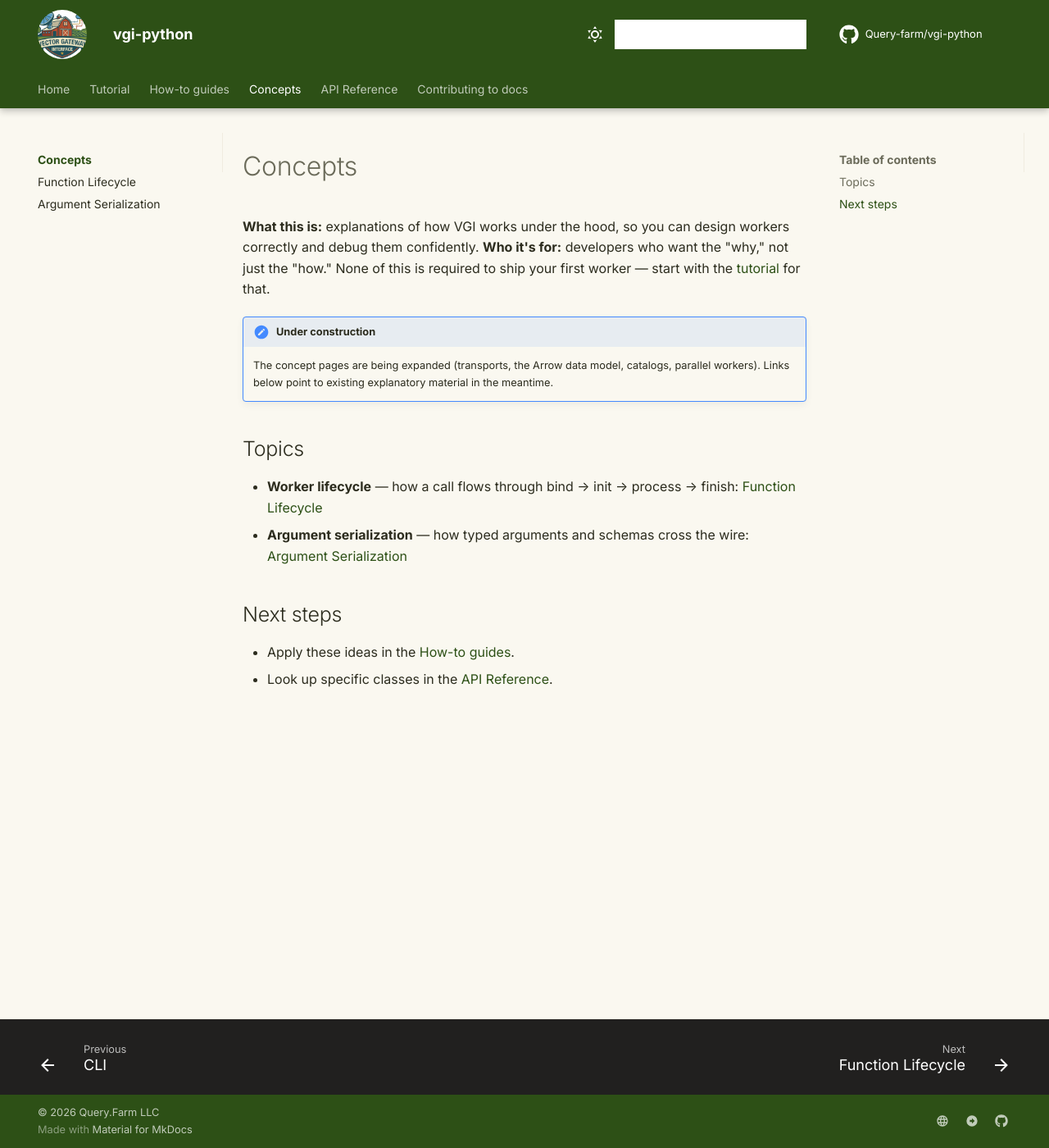
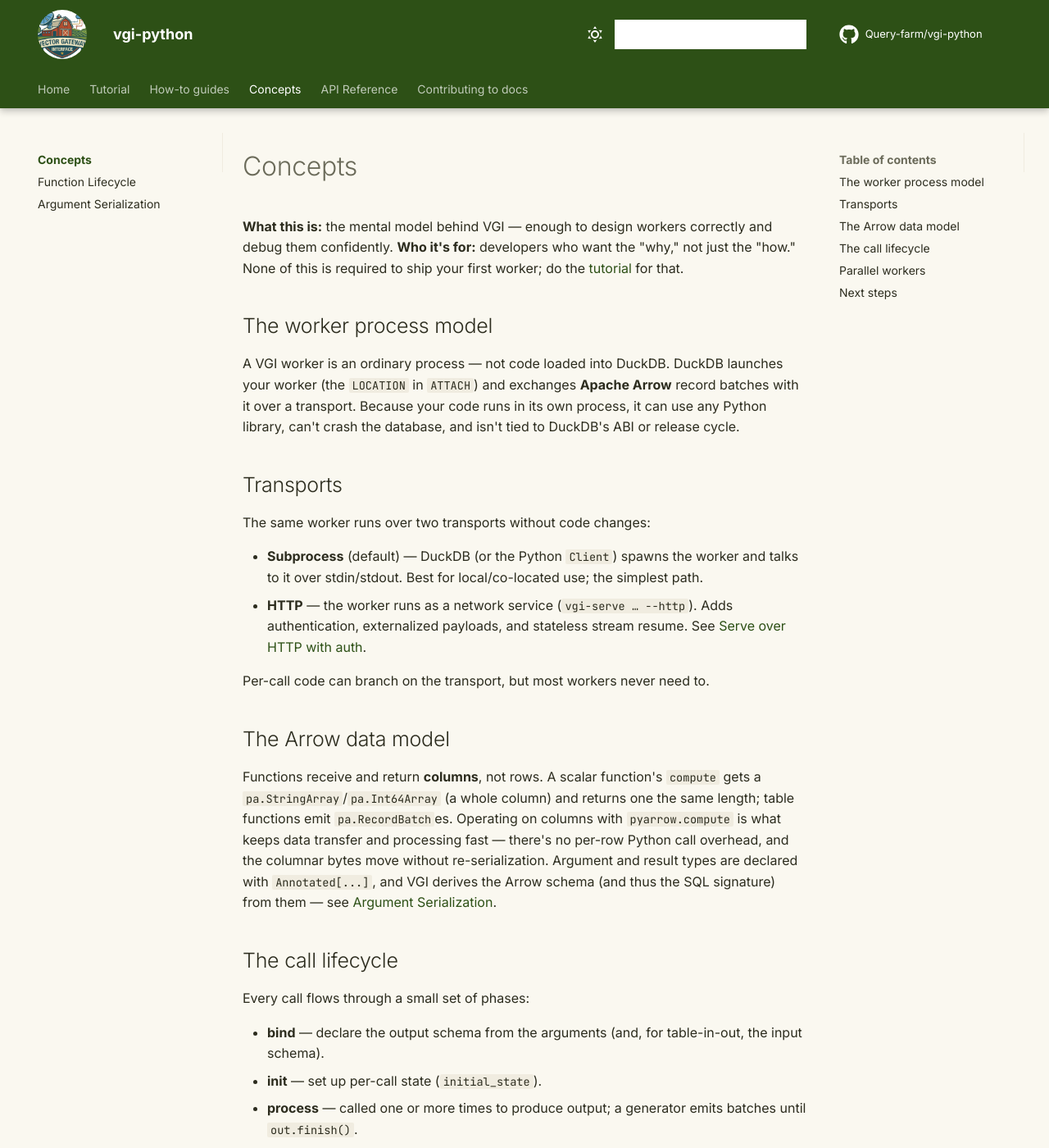
Before and after one commit to Query-farm/vgi-python, an MkDocs documentation site: the page built from docs/concepts/index.md, in a window 1280 px wide and 1400 px high. Shown: the whole window at 82% size. Built offline with MkDocs 1.6.1 and Material for MkDocs 9.7.7, drawn with Linux system fonts in a browser that asks for light colours; comment, search, counter and statistics services are not loaded; some of the changed text lies outside the part shown.

Commit message:
docs: add state/auth/optimizer how-tos + a real Concepts overview
- how-to/state-storage.md: shared/persistent storage for distributed aggregates
  (default SQLite + cloud backends); distinguishes generator-cursor state from
  shared storage.
- how-to/http-auth.md: serve over HTTP and gate with bearer/JWT auth.
- how-to/pushdown-and-statistics.md: accept pushed-down filters and report column
  statistics for optimizer integration.
- concepts/index.md: rewritten from a stub into a real explanation — process
  model, transports, Arrow data model, call lifecycle, parallel workers.
- nav + how-to landing: surface the new recipes; demote the deep guides to
  "Reference:" entries. Removed all "under construction" notes.

Non-runnable illustrative Python is marked test="skip" so the example harness
stays green; strict build passes; lint clean.

Co-Authored-By: Claude Opus 4.8 (1M context) <noreply@anthropic.com>

```diff
--- a/docs/concepts/index.md
+++ b/docs/concepts/index.md
@@ -1,26 +1,65 @@
 ---
-description: "Explanations of how VGI works: the worker lifecycle, transports, the Arrow data model, and argument serialization."
+description: "How VGI works: the worker process model, transports, the Apache Arrow data model, the call lifecycle, and parallel workers."
 ---
 
 # Concepts
 
-**What this is:** explanations of how VGI works under the hood, so you can design workers
-correctly and debug them confidently. **Who it's for:** developers who want the "why," not just
-the "how." None of this is required to ship your first worker — start with the
-[tutorial](../tutorial/index.md) for that.
+**What this is:** the mental model behind VGI — enough to design workers correctly and debug them
+confidently. **Who it's for:** developers who want the "why," not just the "how." None of this is
+required to ship your first worker; do the [tutorial](../tutorial/index.md) for that.
 
-!!! note "Under construction"
-    The concept pages are being expanded (transports, the Arrow data model, catalogs, parallel
-    workers). Links below point to existing explanatory material in the meantime.
+## The worker process model
 
-## Topics
+A VGI worker is an ordinary process — not code loaded into DuckDB. DuckDB launches your worker
+(the `LOCATION` in `ATTACH`) and exchanges **Apache Arrow** record batches with it over a
+transport. Because your code runs in its own process, it can use any Python library, can't crash
+the database, and isn't tied to DuckDB's ABI or release cycle.
 
-- **Worker lifecycle** — how a call flows through bind → init → process → finish:
-  [Function Lifecycle](../lifecycle.md)
-- **Argument serialization** — how typed arguments and schemas cross the wire:
-  [Argument Serialization](../argument-serialization.md)
+## Transports
+
+The same worker runs over two transports without code changes:
+
+- **Subprocess** (default) — DuckDB (or the Python `Client`) spawns the worker and talks to it over
+  stdin/stdout. Best for local/co-located use; the simplest path.
+- **HTTP** — the worker runs as a network service (`vgi-serve … --http`). Adds authentication,
+  externalized payloads, and stateless stream resume. See
+  [Serve over HTTP with auth](../how-to/http-auth.md).
+
+Per-call code can branch on the transport, but most workers never need to.
+
+## The Arrow data model
+
+Functions receive and return **columns**, not rows. A scalar function's `compute` gets a
+`pa.StringArray`/`pa.Int64Array` (a whole column) and returns one the same length; table functions
+emit `pa.RecordBatch`es. Operating on columns with `pyarrow.compute` is what keeps data transfer
+and processing fast — there's no per-row Python call overhead, and the columnar bytes move without
+re-serialization. Argument and result types are declared with `Annotated[...]`, and VGI derives the
+Arrow schema (and thus the SQL signature) from them — see
+[Argument Serialization](../argument-serialization.md).
+
+## The call lifecycle
+
+Every call flows through a small set of phases:
+
+- **bind** — declare the output schema from the arguments (and, for table-in-out, the input schema).
+- **init** — set up per-call state (`initial_state`).
+- **process** — called one or more times to produce output; a generator emits batches until
+  `out.finish()`.
+- **finalize** — (aggregates / table-in-out) emit final results after all input is seen.
+
+Scalar functions use a simplified version (no `finalize`): each input batch maps to one output
+batch until the input ends. The exact phase ordering, including the distributed/multi-worker case,
+is diagrammed in the [Function Lifecycle reference](../lifecycle.md).
+
+## Parallel workers
+
+For throughput, the client can run **several worker processes** and distribute input batches across
+them round-robin, collecting results. Aggregates merge partial state across workers via their
+`combine` phase, which is why generator and aggregate state must be serializable (see
+[Persist state across workers](../how-to/state-storage.md)).
 
 ## Next steps
 
-- Apply these ideas in the [How-to guides](../how-to/index.md).
-- Look up specific classes in the [API Reference](../api/index.md).
+- **Phase-by-phase detail** → [Function Lifecycle](../lifecycle.md).
+- **How types cross the wire** → [Argument Serialization](../argument-serialization.md).
+- **Apply it** → [How-to guides](../how-to/index.md).
--- a/mkdocs.yml
+++ b/mkdocs.yml
@@ -120,16 +120,19 @@ nav:
   - How-to guides:
     - how-to/index.md
     - Function patterns: how-to/function-patterns.md
-    - Function API (advanced): generator-api.md
-    - Aggregate Functions: aggregate-functions.md
     - Expose a catalog: how-to/catalogs.md
-    - Catalog Interface (reference): catalog-interface.md
-    - Shared Storage: shared-storage.md
-    - Authentication: authentication.md
-    - Filter Pushdown: filter-pushdown.md
-    - Column Statistics: column-statistics.md
+    - Persist state across workers: how-to/state-storage.md
+    - Serve over HTTP with auth: how-to/http-auth.md
+    - Integrate with the optimizer: how-to/pushdown-and-statistics.md
     - Function Metadata: metadata.md
     - CLI: cli.md
+    - "Reference: Function API": generator-api.md
+    - "Reference: Aggregate Functions": aggregate-functions.md
+    - "Reference: Catalog Interface": catalog-interface.md
+    - "Reference: Shared Storage": shared-storage.md
+    - "Reference: Authentication": authentication.md
+    - "Reference: Filter Pushdown": filter-pushdown.md
+    - "Reference: Column Statistics": column-statistics.md
   - Concepts:
     - concepts/index.md
     - Function Lifecycle: lifecycle.md
```
Also changed, not shown: docs/how-to/http-auth.md (added, +62 -0 lines), docs/how-to/index.md (+11 -14 lines), docs/how-to/pushdown-and-statistics.md (added, +66 -0 lines), docs/how-to/state-storage.md (added, +63 -0 lines).
